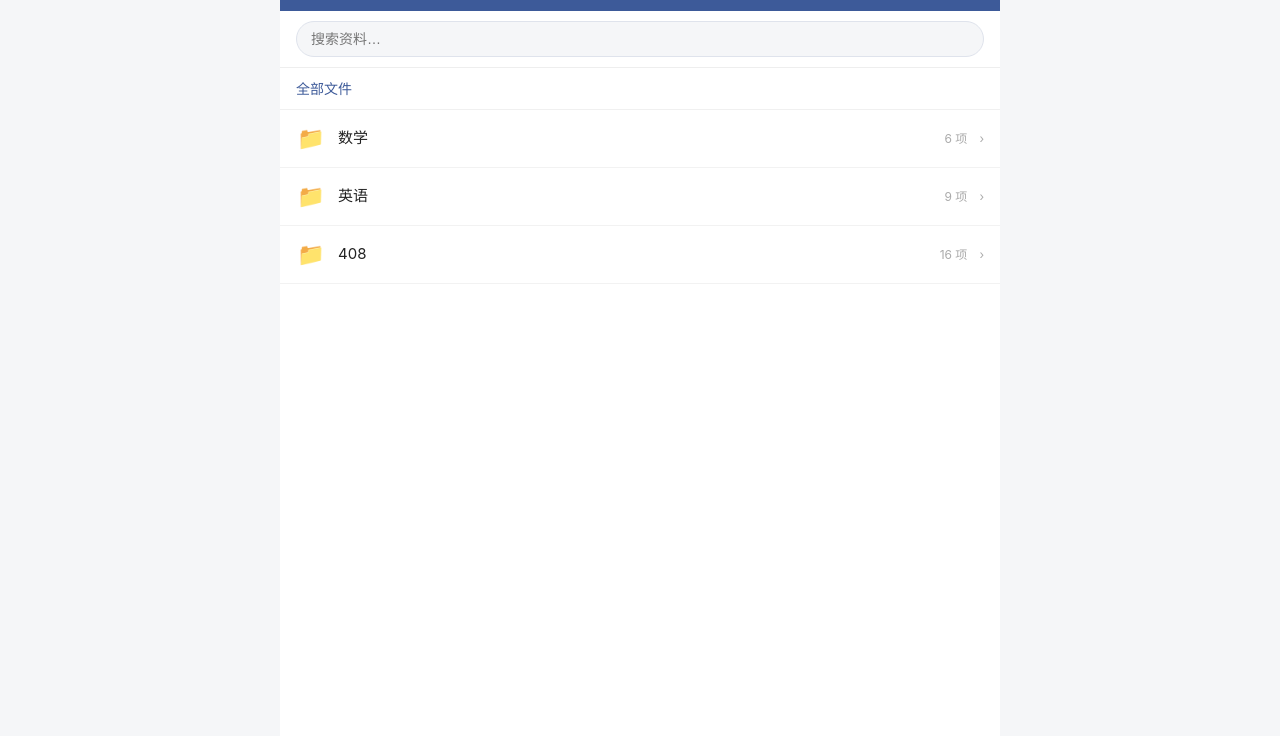
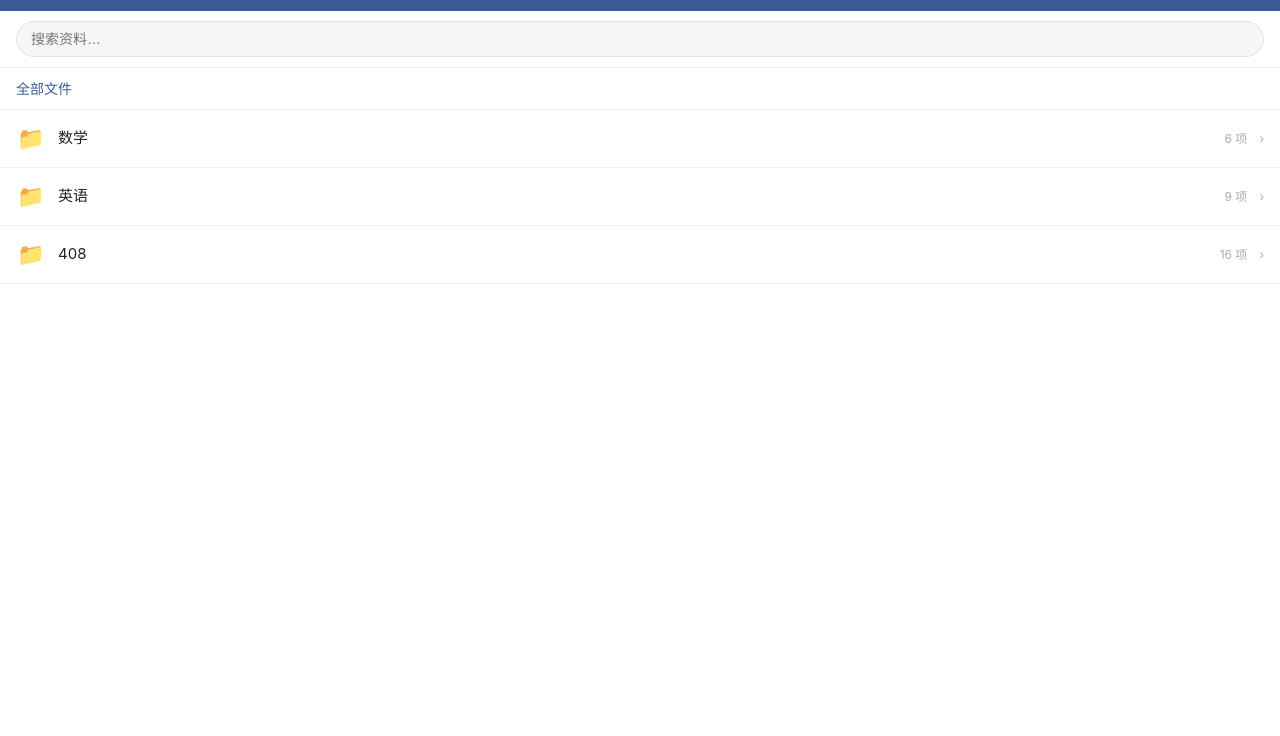
Before and after one commit to wangduoxi847-gif/kaoyan-materials, a plain HTML site: page index.html in a window 1280 px wide. Shown: the part 64-800 px from the top of the page. Drawn offline with Linux system fonts and the light colour scheme.

Commit message:
宽屏拉满：900px 以上取消 720px 宽度限制

```diff
--- a/index.html
+++ b/index.html
@@ -7,7 +7,7 @@
 <style>
 *{margin:0;padding:0;box-sizing:border-box}
 body{font-family:-apple-system,BlinkMacSystemFont,"PingFang SC","Microsoft YaHei",sans-serif;background:#f5f6f8;color:#222;font-size:15px;line-height:1.5}
-.wrap{max-width:720px;margin:0 auto;background:#fff;min-height:100vh}
+.wrap{max-width:720px;margin:0 auto;background:#fff;min-height:100vh}@media(min-width:900px){.wrap{max-width:none}}
 header{position:sticky;top:0;background:#3d5a99;color:#fff;padding:14px 16px;z-index:10}
 header h1{font-size:18px;letter-spacing:2px}
 header p{font-size:12px;opacity:.85;margin-top:2px}
```
